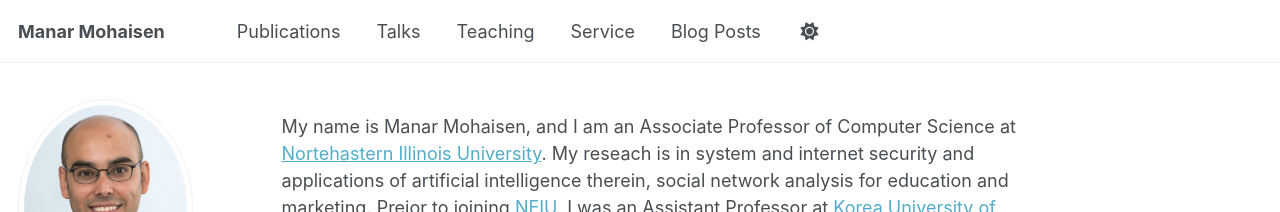
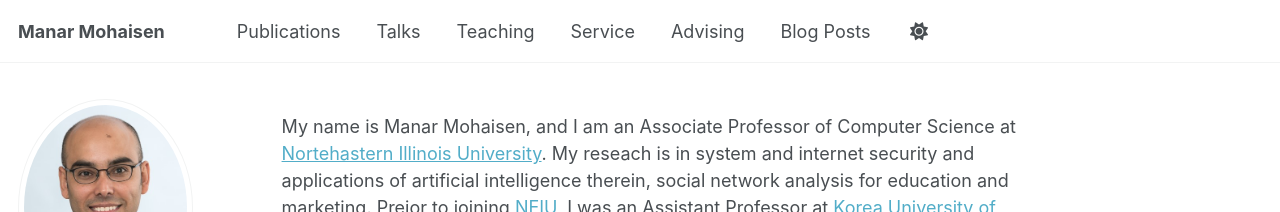
Before and after one commit to manarmohaisen/manarmohaisen.github.io, a Jekyll site: the page built from _pages/about.md, in a window 1280 px wide. Shown: the top 212 px of the page. Built offline with Jekyll 4.4.1, drawn with Linux system fonts in a browser that asks for light colours; some web fonts are replaced; a script that is not in the unit is left out.

Commit message:
Update navigation.yml

```diff
--- a/_data/navigation.yml
+++ b/_data/navigation.yml
@@ -20,6 +20,9 @@ main:
   - title: "Service"
     url: /service/
 
+  - title: "Advising"
+    url: /advising/
+
   - title: "Blog Posts"
     url: /year-archive/
 
```
